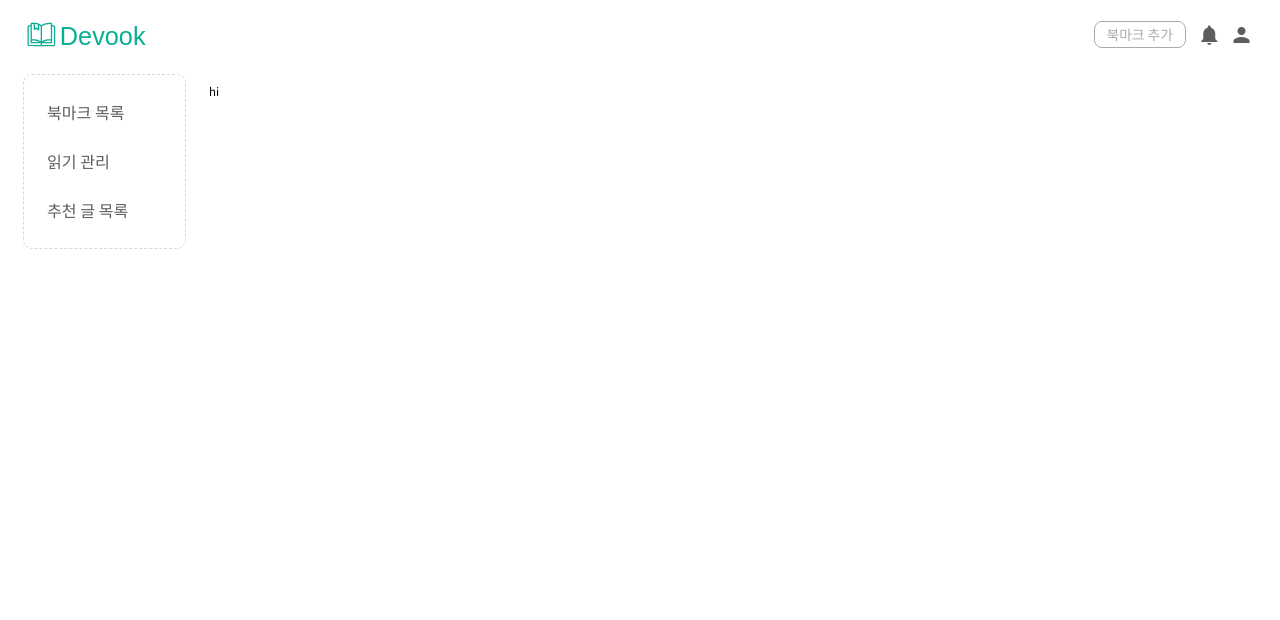
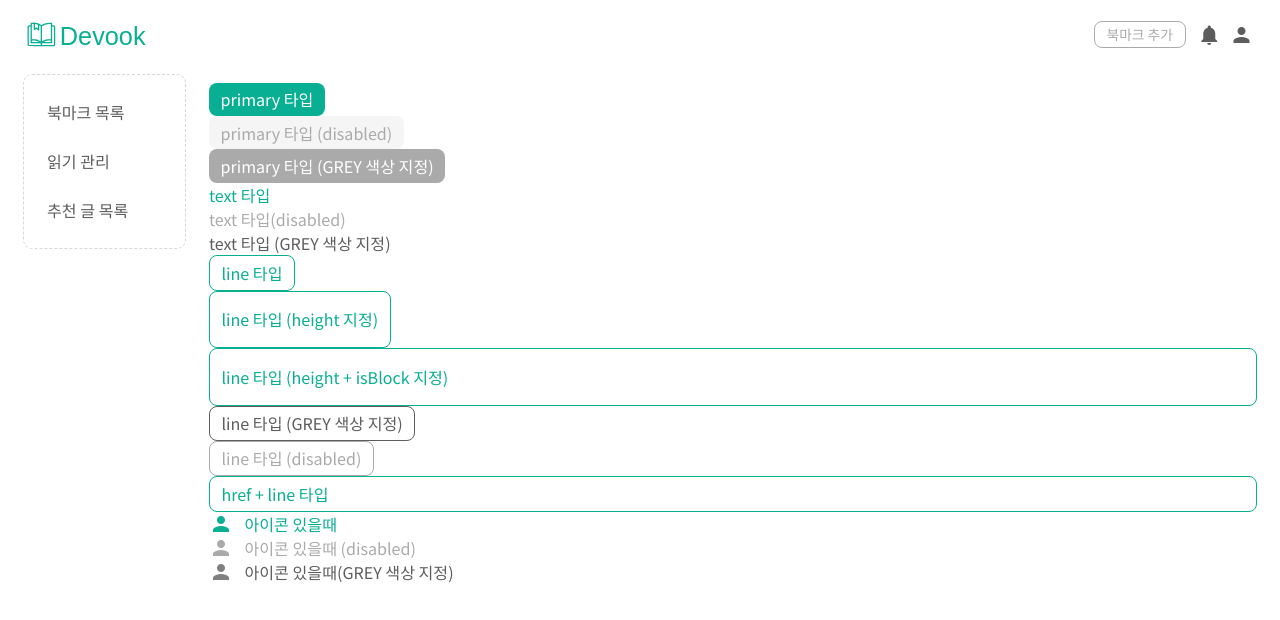
Before and after one commit to COOL-EWHA/devook-web, a React (Create React App) app: page / in a window 1280 px wide. Shown: the top 620 px of the page. Built offline with nearby package versions, Linux system fonts and the light colour scheme.

Commit message:
chore: :lipstick: App.tsx에 버튼 컴포넌트 테스트용으로 추가

```diff
--- a/src/App.tsx
+++ b/src/App.tsx
@@ -1,9 +1,11 @@
 import React from 'react';
 import { Routes, Route, Outlet } from 'react-router-dom';
 
+import MyPage from 'src/pages/my';
+import { Button } from 'src/components/common';
+
 import GlobalStyle from 'src/styles/global';
 import MainLayout from 'src/layout/MainLayout';
-import MyPage from 'src/pages/my';
 
 function App() {
   return (
@@ -16,7 +18,25 @@ function App() {
             element={
               <>
                 <Outlet />
-                <p>hi</p>
+                <Button text="primary 타입" buttonType="primary" />
+                <Button text="primary 타입 (disabled)" buttonType="primary" disabled />
+                <Button text="primary 타입 (GREY 색상 지정)" buttonType="primary" color="GREY" />
+                <Button text="text 타입" />
+                <Button text="text 타입(disabled)" disabled />
+                <Button text="text 타입 (GREY 색상 지정)" color="GREY" />
+                <Button text="line 타입" buttonType="line" />
+                <Button text="line 타입 (height 지정)" buttonType="line" height="5rem" />
+                <Button text="line 타입 (height + isBlock 지정)" buttonType="line" height="5rem" isBlock />
+                <Button text="line 타입 (GREY 색상 지정)" buttonType="line" color="GREY" />
+                <Button text="line 타입 (disabled)" buttonType="line" disabled />
+                <Button
+                  text="href + line 타입"
+                  buttonType="line"
+                  href="https://yamoo9.gitbook.io/typescript/interface/extends"
+                />
+                <Button text="아이콘 있을때" iconType="person" />
+                <Button text="아이콘 있을때 (disabled)" iconType="person" disabled />
+                <Button text="아이콘 있을때(GREY 색상 지정)" iconType="person" color="GREY" />
               </>
             }
           >
```
